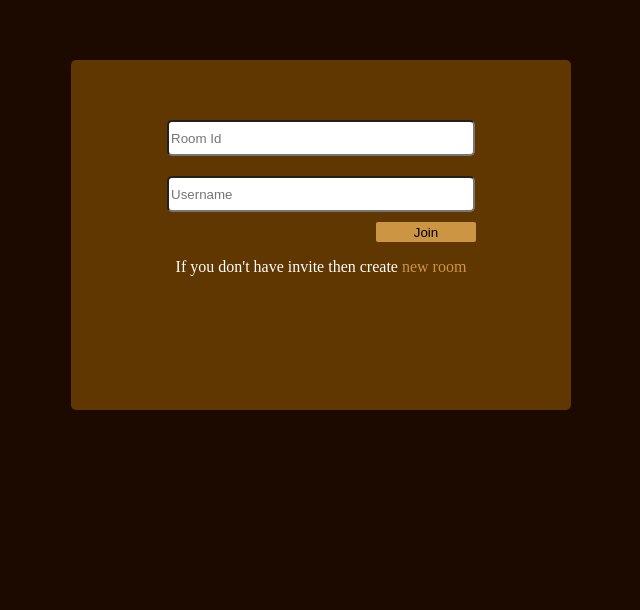
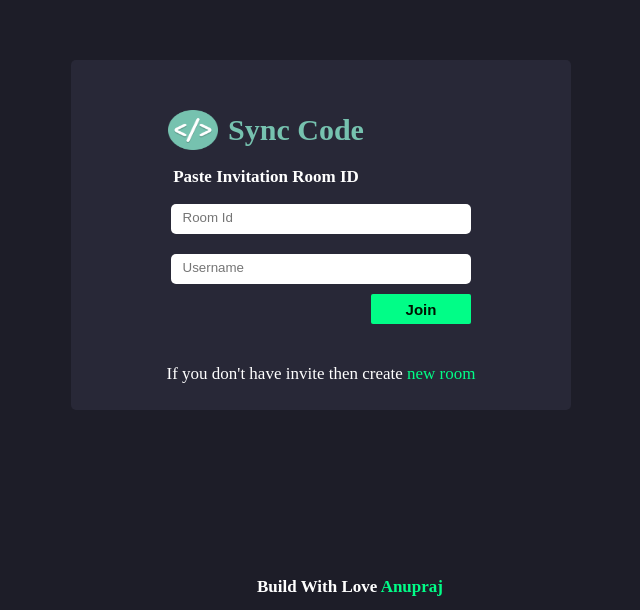
Before and after one commit to anuprajvarma/Sync_Code, a React (Create React App) app: page / in a window 1280 px wide. Shown: the part 190-800 px from the top of the page, without its empty margins (319-959 px from the left). Built offline with nearby package versions, Linux system fonts and the light colour scheme.

Commit message:
add logo on home page

```diff
--- a/src/App.css
+++ b/src/App.css
@@ -1,6 +1,6 @@
 body {
   margin: 0;
-  background-color: #1C0A00;
+  background-color: #1d1d28;
 }
 
 .container {
@@ -9,7 +9,7 @@ body {
   width: 500px;
   height: 350px;
   text-align: center;
-  background: rgba(96, 54, 1, 1);
+  background: #282837;
   border-radius: 5px;
 }
 
@@ -17,34 +17,63 @@ body {
   border-radius: 5px;
   width: 300px;
   height: 30px;
+  margin: auto;
   background-color: white;
-  margin-top: 20px;
+  border: none;
   outline: none;
 }
 
 .username {
+  margin: auto;
   border-radius: 5px;
   width: 300px;
   height: 30px;
   background-color: white;
   margin-top: 20px;
   outline: none;
+  border: none;
 }
 
 .Join_botton {
   position: relative;
   border-radius: 2px;
+  font-size: 15px;
+  font-weight: bold;
   margin-top: 10px;
-  left: 105px;
+  left: 100px;
   width: 100px;
-  height: 20px;
-  background-color: rgba(204, 149, 68, 1);
+  height: 30px;
+  background-color: #01fd87;
+  color: #001100;
   cursor: pointer;
   border: none;
 }
 
-p {
+.paragraph1 {
+  margin-top: 40px;
   color: white;
+  font-size: 17px;
+}
+
+.paragraph2 {
+  color: white;
+  font-size: 17px;
+}
+
+.paragraph3 {
+  position: relative;
+  right: 55px;
+  color: white;
+  font-size: 17px;
+  font-weight: bold;
+}
+
+.input-box {
+  position: relative;
+  margin-top: 5px;
+  right: 50px;
+  border: none;
+  outline: none;
 }
 
 .boxes {
@@ -52,7 +81,38 @@ p {
   top: 40px;
 }
 
-.new_room {
-  color: rgba(204, 149, 68, 1);
+.image {
+  position: relative;
+  top: 10px;
+  right: 10px;
+  width: 50px;
+  height: 40px;
+}
+
+.app-heading {
+  position: relative;
+  right: 50px;
+  font-weight: bold;
+  color: #76c2af;
+  font-size: 30px;
+  margin-bottom: 20px;
+}
+
+.github_link {
+  color: #01fd87;
   cursor: pointer;
 }
+
+.footer {
+  position: fixed;
+  bottom: 30px;
+  font-weight: bold;
+  left: 45%;
+  width: 200px;
+  height: 20px;
+}
+
+.new_room {
+  color: #01fd87;
+  cursor: pointer;
+}
--- a/src/App.js
+++ b/src/App.js
@@ -1,4 +1,5 @@
 import React from "react";
+import logo from "./images/logo.webp"
 import './App.css'
 
 function App() {
@@ -8,14 +9,21 @@ function App() {
       <div className="container">
         <div className="boxes">
           <div>
-            <input type='text' className="room_id" placeholder="Room Id" />
+            <p className="app-heading"> <img className="image" src={logo} alt=""></img>Sync Code</p>
+            <p className="paragraph3">Paste Invitation Room ID</p>
           </div>
-          <div>
-            <input type='text' className="username" placeholder="Username" />
+          <div className="room_id">
+            <input type='text' className="input-box" placeholder="Room Id" />
+          </div>
+          <div className="username">
+            <input type='text' className="input-box" placeholder="Username" />
           </div>
           <button type='submit' className="Join_botton">Join</button>
-          <p>If you don't have invite then create <span className="new_room">new room</span></p>
+          <p className="paragraph1">If you don't have invite then create <span className="new_room">new room</span></p>
         </div>
+      </div>
+      <div className="footer">
+        <p className="paragraph2">Build With Love <span className="github_link">Anupraj</span></p>
       </div>
     </>
   );
```
Also changed, not shown: src/images/logo.webp (added).
